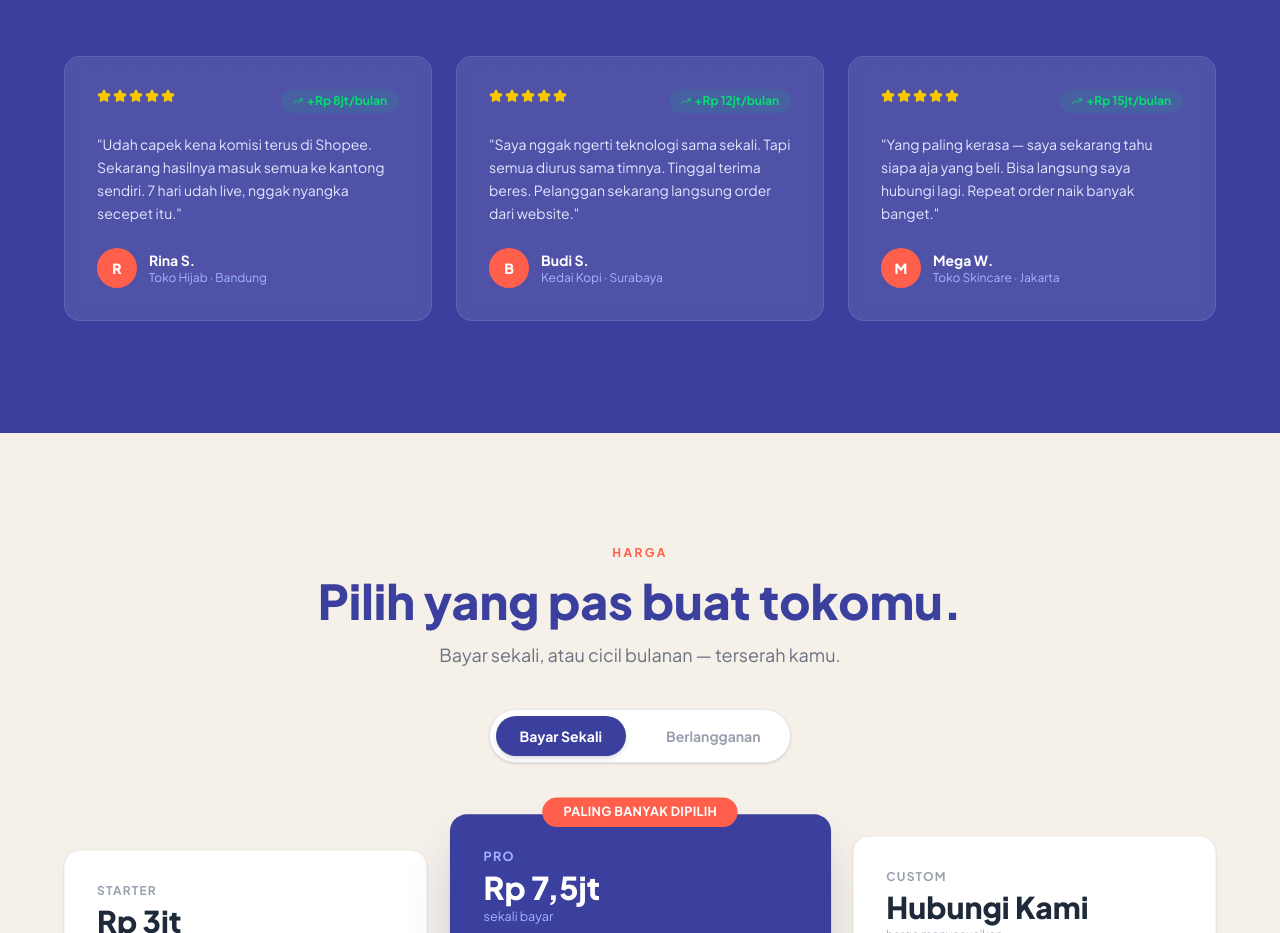
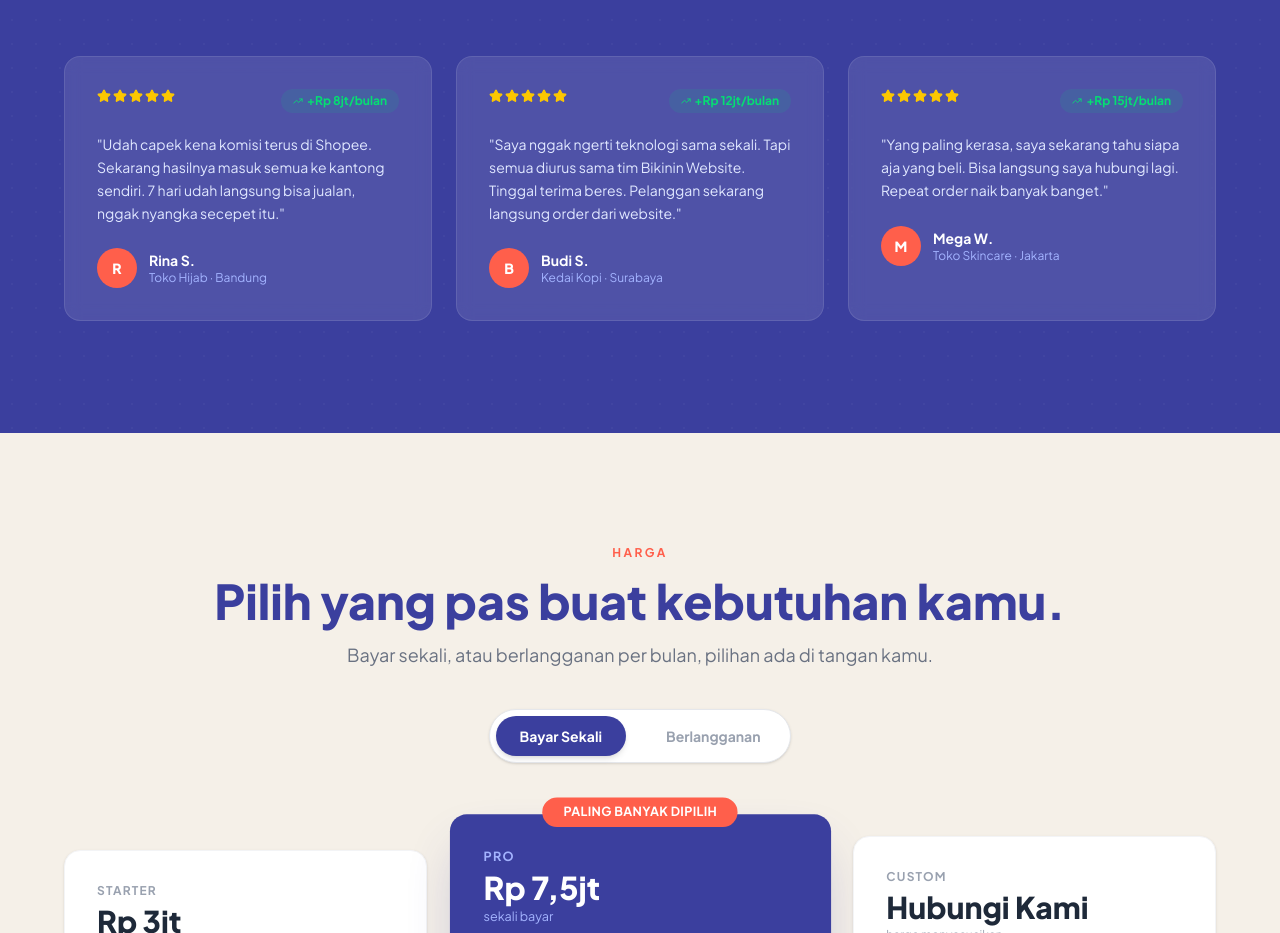
Before and after one commit to bikinin-website/bikininwebsite, a Next.js app: page / in a window 1280 px wide. Shown: the part 4060-4993 px from the top of the page. Built offline with nearby package versions, Linux system fonts and the light colour scheme.

Commit message:
copy updates

```diff
--- a/src/app/page.tsx
+++ b/src/app/page.tsx
@@ -371,9 +371,9 @@ export default function Home() {
           </motion.div>
           <div className="grid md:grid-cols-3 gap-6">
             {[
-              { name: "Rina S.", location: "Bandung", store: "Toko Hijab", text: "Udah capek kena komisi terus di Shopee. Sekarang hasilnya masuk semua ke kantong sendiri. 7 hari udah live, nggak nyangka secepet itu.", initial: "R", revenue: "+Rp 8jt/bulan" },
-              { name: "Budi S.", location: "Surabaya", store: "Kedai Kopi", text: "Saya nggak ngerti teknologi sama sekali. Tapi semua diurus sama timnya. Tinggal terima beres. Pelanggan sekarang langsung order dari website.", initial: "B", revenue: "+Rp 12jt/bulan" },
-              { name: "Mega W.", location: "Jakarta", store: "Toko Skincare", text: "Yang paling kerasa — saya sekarang tahu siapa aja yang beli. Bisa langsung saya hubungi lagi. Repeat order naik banyak banget.", initial: "M", revenue: "+Rp 15jt/bulan" },
+              { name: "Rina S.", location: "Bandung", store: "Toko Hijab", text: "Udah capek kena komisi terus di Shopee. Sekarang hasilnya masuk semua ke kantong sendiri. 7 hari udah langsung bisa jualan, nggak nyangka secepet itu.", initial: "R", revenue: "+Rp 8jt/bulan" },
+              { name: "Budi S.", location: "Surabaya", store: "Kedai Kopi", text: "Saya nggak ngerti teknologi sama sekali. Tapi semua diurus sama tim Bikinin Website. Tinggal terima beres. Pelanggan sekarang langsung order dari website.", initial: "B", revenue: "+Rp 12jt/bulan" },
+              { name: "Mega W.", location: "Jakarta", store: "Toko Skincare", text: "Yang paling kerasa, saya sekarang tahu siapa aja yang beli. Bisa langsung saya hubungi lagi. Repeat order naik banyak banget.", initial: "M", revenue: "+Rp 15jt/bulan" },
             ].map((t, i) => (
               <motion.div
                 key={t.name}
@@ -405,8 +405,8 @@ export default function Home() {
         <div className="max-w-6xl mx-auto">
           <motion.div className="text-center mb-16" {...fadeUp()}>
             <p className="text-[#FF5F4B] text-xs uppercase tracking-[0.2em] font-bold mb-4">Harga</p>
-            <h2 className="text-4xl md:text-5xl font-black text-[#3B3F9E] mb-4">Pilih yang pas buat tokomu.</h2>
-            <p className="text-gray-500 text-lg mb-10">Bayar sekali, atau cicil bulanan — terserah kamu.</p>
+            <h2 className="text-4xl md:text-5xl font-black text-[#3B3F9E] mb-4">Pilih yang pas buat kebutuhan kamu.</h2>
+            <p className="text-gray-500 text-lg mb-10">Bayar sekali, atau berlangganan per bulan, pilihan ada di tangan kamu.</p>
 
             {/* Toggle */}
             <div className="inline-flex items-center gap-4 bg-white border border-gray-200 rounded-full p-1.5 shadow-sm">
```
